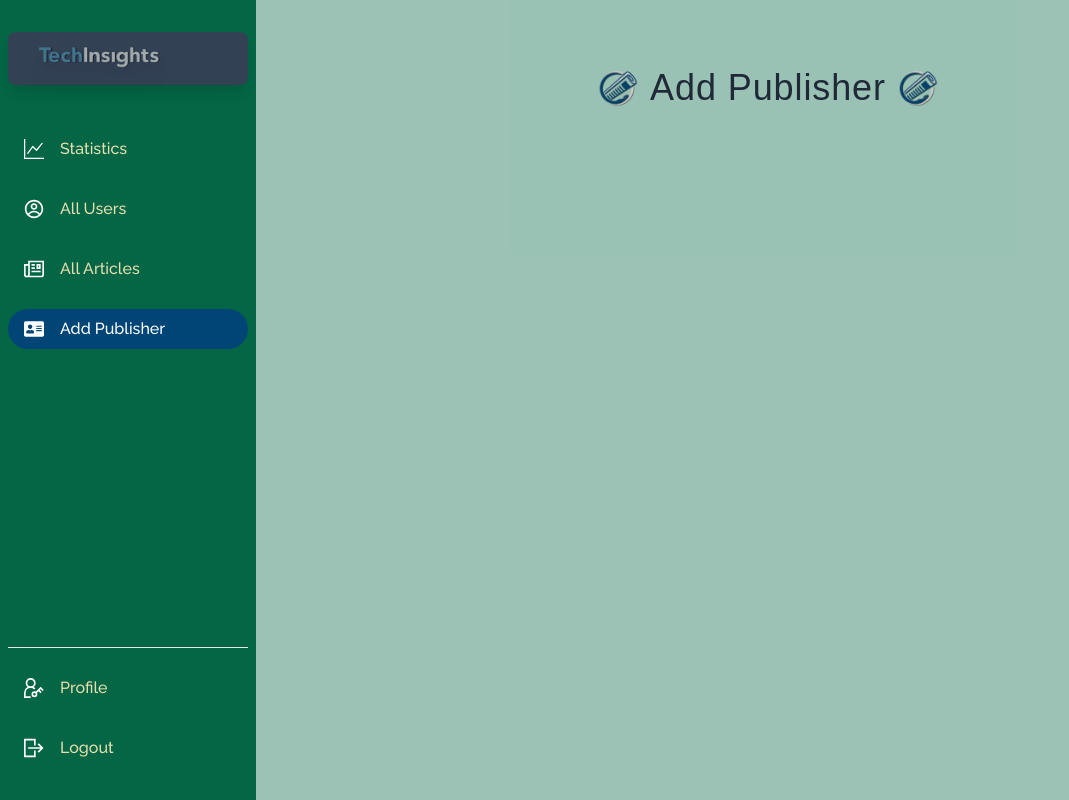
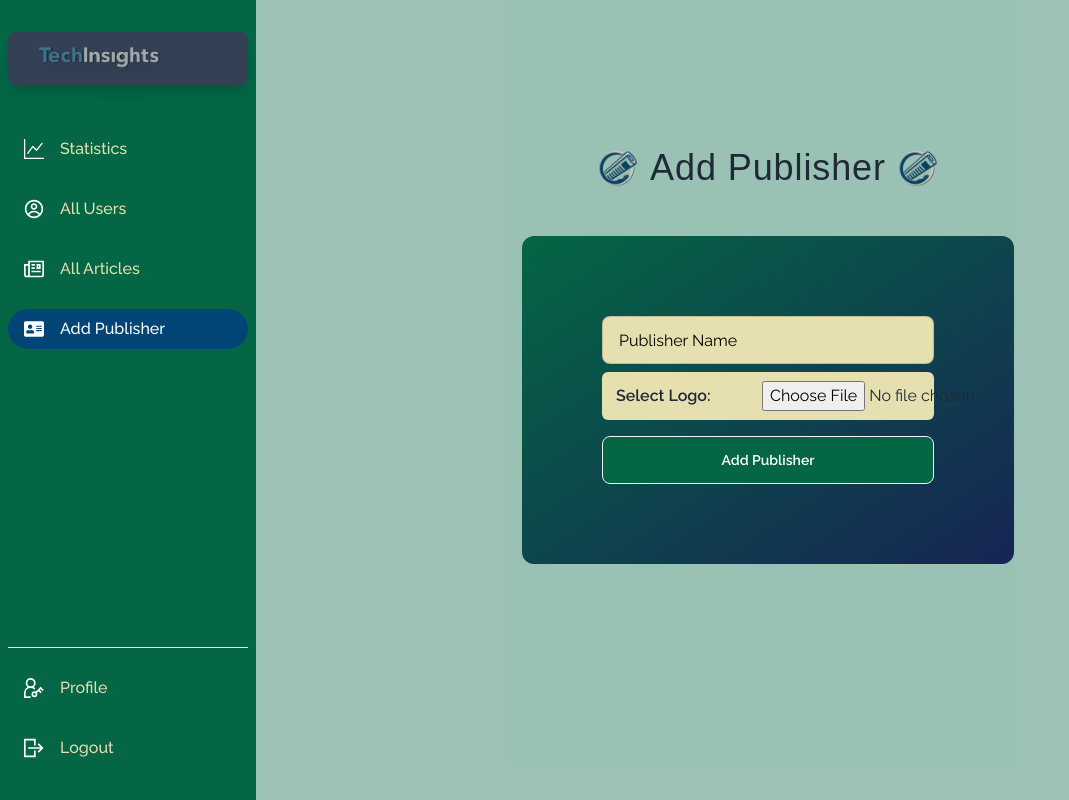
Before and after one commit to Rashedin-063/techInsights-Project-Client, a React (Vite) app: page /dashboard/add-publisher in a window 1280 px wide. Shown: the whole page, without its empty margins (0-1069 px from the left). Built offline with nearby package versions, Linux system fonts and the light colour scheme; no server answers; a web font is replaced by a local one.

Commit message:
add publisher page updated

```diff
--- a/package.json
+++ b/package.json
@@ -49,7 +49,7 @@
     "@vitejs/plugin-react": "^4.3.1",
     "daisyui": "^4.12.10",
     "eslint": "^9.9.0",
-    "eslint-plugin-react": "^7.35.0",
+    "eslint-plugin-react": "^7.36.1",
     "eslint-plugin-react-hooks": "^5.1.0-rc.0",
     "eslint-plugin-react-refresh": "^0.4.9",
     "globals": "^15.9.0",
--- /dev/null
+++ b/src/api/swalAlert.js
@@ -0,0 +1,13 @@
+import Swal from 'sweetalert2';
+
+const swalAlert = (icon, title, position = 'center') => {
+  Swal.fire({
+    position: position,
+    icon: icon,
+    title: title,
+    showConfirmButton: false,
+    timer: 2000,
+  });
+};
+
+export default swalAlert;
--- a/src/api/userApi.js
+++ b/src/api/userApi.js
@@ -1,5 +1,7 @@
 import Swal from 'sweetalert2';
 import { axiosApi } from './axiosApi';
+import swalAlert from './swalAlert';
+
 
 
 // create a user to the database
@@ -81,3 +83,22 @@ export const updateProfileInfo = async (updatedInfo, email) => {
     throw error;
   }
 }
+
+// post publisher info
+export const postPublisherInfo = async (publisherData) => {
+  try {
+   console.log(publisherData)
+
+    const res = await axiosApi.post('/publishers', publisherData);
+
+    console.log(res)
+
+
+    if (res.data.insertedId) {
+ swalAlert('success', 'Publisher created successfully');
+   }
+ } catch (error) {
+    console.error(error)
+      swalAlert('error', error.message);
+ }
+}
--- a/src/components/modals/ProfileModal.jsx
+++ b/src/components/modals/ProfileModal.jsx
@@ -8,14 +8,8 @@ import {
   Description,
 } from '@headlessui/react';
 import { Fragment } from 'react';
-import { FaClosedCaptioning, FaCross, FaCrosshairs } from 'react-icons/fa';
-import { MdClose, MdCloseFullscreen } from 'react-icons/md';
-import { BsDoorClosed } from 'react-icons/bs';
-
+import { MdClose } from 'react-icons/md';
 import { useState } from 'react';
-import { Link, useNavigate } from 'react-router-dom';
-import { FaEye, FaEyeSlash } from 'react-icons/fa';
-import { Helmet } from 'react-helmet-async';
 import { useForm } from 'react-hook-form';
 
 import useAuth from './../../hooks/useAuth';
@@ -39,7 +33,6 @@ import { updateProfileInfo } from '../../api/userApi';
 
 const ProfileModal = ({ isOpen, closeModal, userData }) => {
   const [imageFile, setImageFile] = useState(null);
-  const navigate = useNavigate();
 
   const {
     updateUserProfile,
--- a/src/pages/dashboard/AddPublisher.jsx
+++ b/src/pages/dashboard/AddPublisher.jsx
@@ -1,14 +1,110 @@
 import { Helmet } from "react-helmet-async";
 import PageTitle from "../../components/PageTitle"
+import { useState } from "react";
+import { useForm } from "react-hook-form";
+import { imageUpload } from "../../api/utils";
+import { ImSpinner9 } from "react-icons/im";
+import { axiosApi } from "../../api/axiosApi";
+import { postPublisherInfo } from "../../api/userApi";
+
+
 
 
 const AddPublisher = () => {
+
+  const [imageFile, setImageFile] = useState(null);
+  const [loading, setLoading] = useState(false)
+
+
+  const {
+    register,
+    handleSubmit,
+    formState: { errors },
+  } = useForm();
+
+  // Form submission handler
+  const handleRegister = async ({ publisher }) => {
+        const image_url = await imageUpload(imageFile);
+    const publisherData = {
+      title: publisher,
+      logo: image_url
+  }
+
+    try {
+      setLoading(true)
+      postPublisherInfo(publisherData)
+
+} catch (err) {
+  console.log('Error:', err);
+  toast.error(err.message);
+} finally {
+  setLoading(false);
+}
+  };
+
+  // Handle file input changes
+  const handleImageChange = (e) => {
+    const file = e.target.files[0];
+    setImageFile(file);
+  };
+
   return (
-    <div>
+    <div className="mt-12 lg:mt-20">
       <Helmet>
         <title>Tech Insights || Admin - Add Publisher</title>
       </Helmet>
       <PageTitle title='Add Publisher' />
+
+      <div className="w-5/6 lg:w-1/2 mx-auto bg-gradient-to-br from-green-lantern to-blue-950 p-12 lg:p-20 rounded-xl">
+        {/*  form */}
+        <form onSubmit={handleSubmit(handleRegister)} className=' space-y-2'>
+          {/* publisher */}
+          <div className='form-control'>
+            <input
+              type='text'
+              {...register('publisher')} // Ensure this matches the Zod schema
+              placeholder='Publisher Name'
+            required
+              className='input input-bordered bg-faded-pearl placeholder:text-black text-black font-semibold placeholder:font-normal'
+            />
+            {errors.name && (
+              <p className='text-red-500 mt-2'>{errors.publisher.message}</p>
+            )}
+          </div>
+
+          {/* logo */}
+          <div className='flex justify-between items-center py-1 bg-faded-pearl rounded-md'>
+            <label
+              htmlFor='photo'
+              className='block mb-2 pt-2 pl-[14px] min-w-40 font-semibold'
+            >
+              Select Logo:
+            </label>
+            <input
+              type='file'
+              required
+              id='photo'
+              accept='image/*'
+              onChange={handleImageChange}
+
+            />
+          </div>
+
+          <div className='form-control mt-6'>
+            <button
+              disabled={loading}
+              type='submit'
+              className='btn bg-green-lantern text-pure-white hover:bg-deep-ocean mt-2'
+            >
+              {loading ? (
+                <ImSpinner9 className='animate-spin m-auto text-deep-ocean' />
+              ) : (
+                'Add Publisher'
+              )}
+            </button>
+          </div>
+        </form>
+      </div>
     </div>
   );
 }
--- a/src/pages/dashboard/AllUsers.jsx
+++ b/src/pages/dashboard/AllUsers.jsx
@@ -18,6 +18,8 @@ const AllUsers = () => {
       const res = await axiosSecure.get('/users');
       return res.data;
     },
+    refetchInterval: 5000,
+    refetchIntervalInBackground: true
   });
 
   const originalAdmin = 'rashedinislam.06@gmail.com'
```
Also changed, not shown: eslint.config.js (+26 -1 lines), 1 other file (tests, documents, lock files or other folders).
